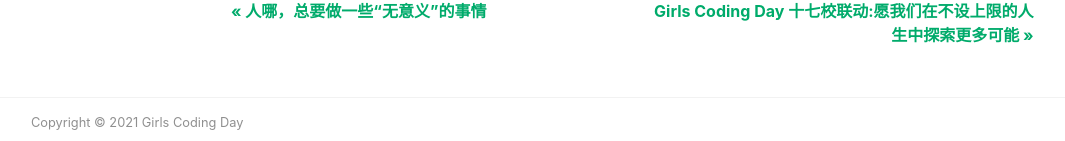
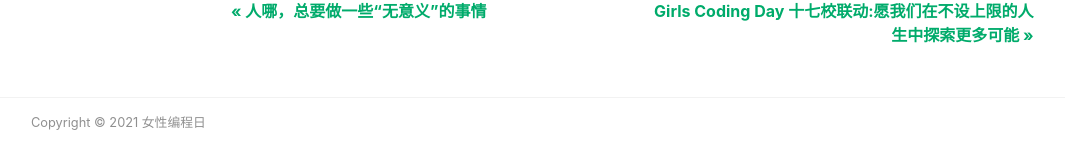
Before and after one commit to kakaotree/lalaa, a Jekyll site: the page built from _posts/2018-11-05-my-first-post.md, in a window 1280 px wide and 900 px high, scrolled down 6258 px. Shown: the part 756-897 px from the top of the window, without its empty margins (54-1119 px from the left). Built offline with Jekyll 4.4.1, drawn with Linux system fonts in a browser that asks for light colours; nearby versions of some CDN libraries; some of the changed text lies outside the part shown.

```diff
--- a/_config.yml
+++ b/_config.yml
@@ -1,12 +1,12 @@
 # "/" + 仓库的名字. 资源文件的路径组成部分
-baseurl: "/Girls-Coding-Day-Jekyll-blog-2"
+baseurl: "/blog1-girls coding club template"
 
 # 网页的标题
-title: "Girls Coding Day"
+title: "第一篇page"
 # 网站的主标题
-name: "Girls Coding Day"
+name: "女性编程日"
 # 网站副标题
-description: "架起女性与编程的桥梁"
+description: "女性-编程？"
 
 # 分页配置
 # 每页文章数量
```
